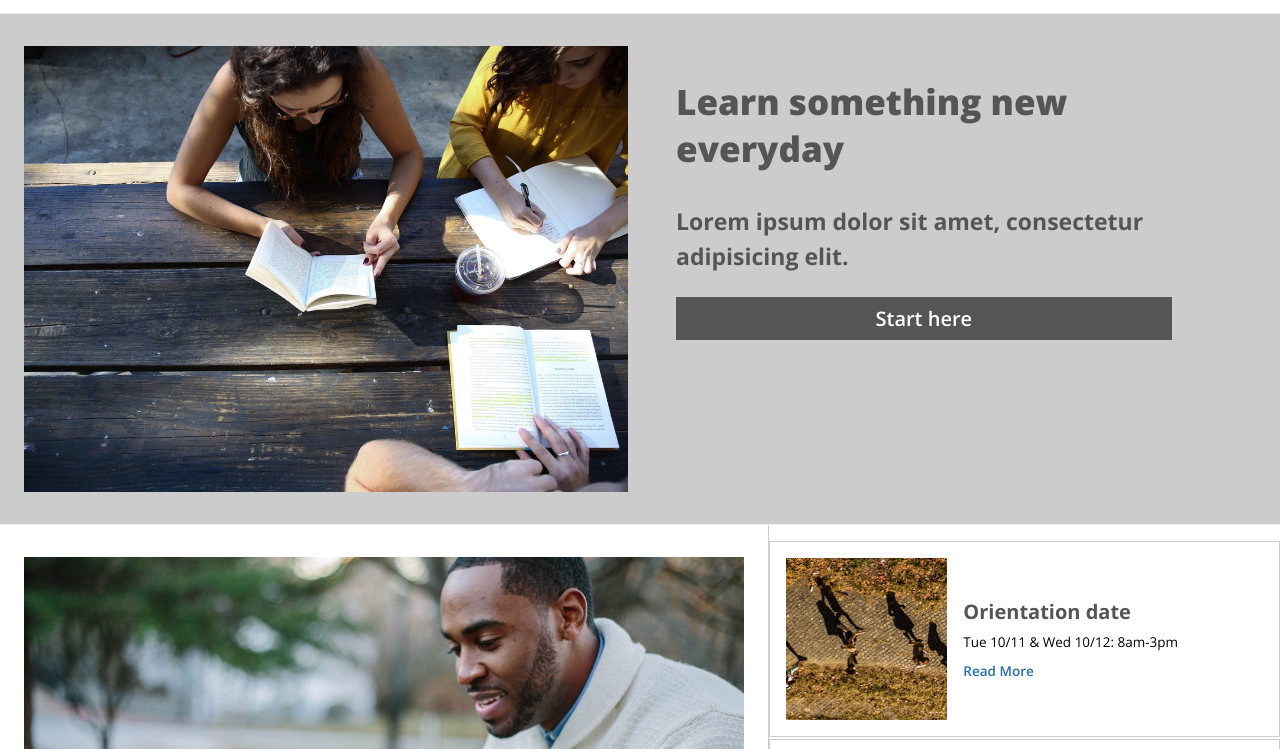
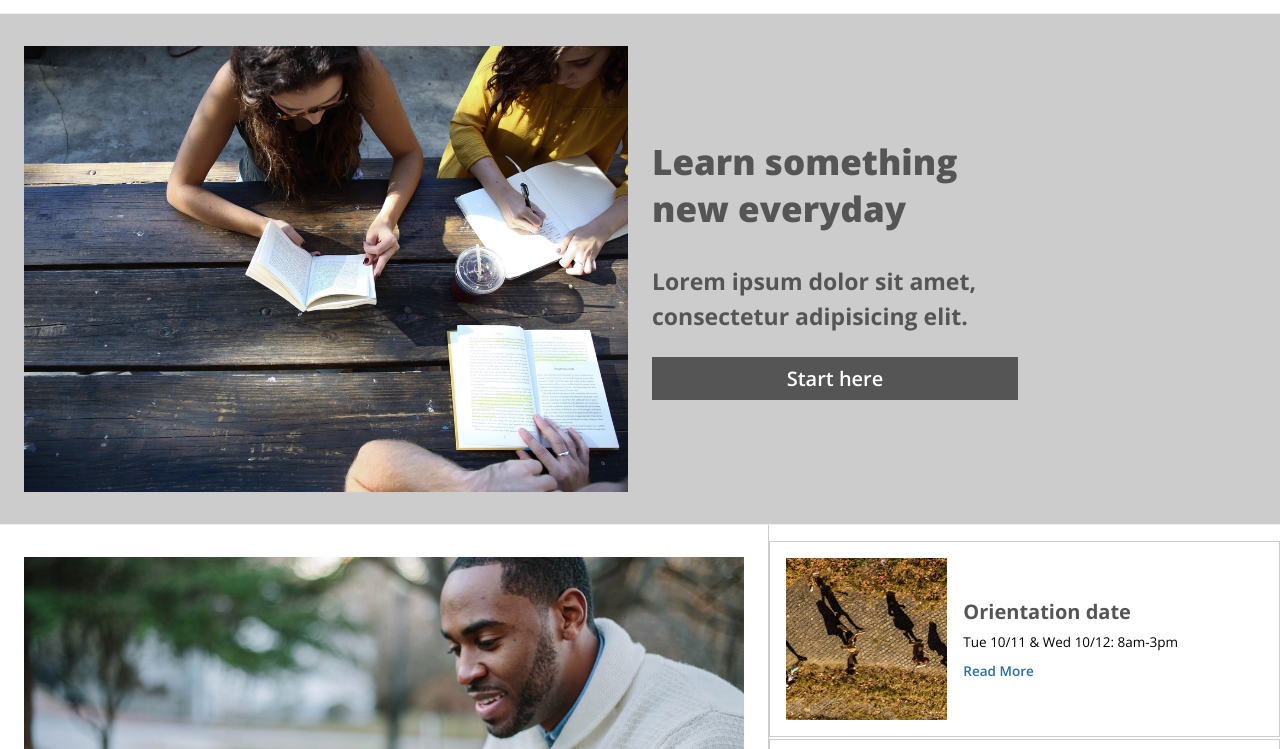
Before and after one commit to Suprefuner/generation-rwd-ind-project-, a plain HTML site: page index.html in a window 1280 px wide. Shown: the part 51-800 px from the top of the page. Drawn offline with nearby package versions, Linux system fonts and the light colour scheme.

Commit message:
centered hero section text

```diff
--- a/style.css
+++ b/style.css
@@ -178,8 +178,12 @@ section:not(:last-child) {
   }
 
   .hero__container {
-    width: 90%;
+    padding: 0;
+    width: 40ch;
+    display: flex;
+    align-items: center;
   }
+
   .btn--cta {
     background-color: var(--color-grey-4);
   }
```
